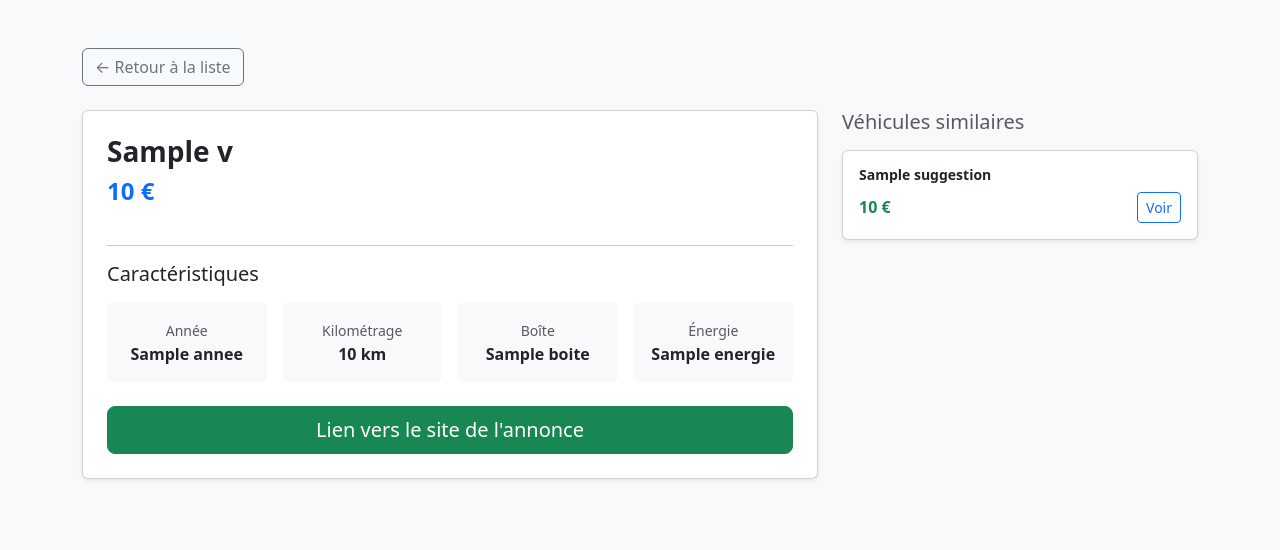
After one commit to Antoine-DaCruzPereira/DataEngineering, a Flask app: template scrappy/crawler/templates/detail.html in a window 1280 px wide. The commit adds this page. Shown: the top 550 px of the page. Run offline with Flask 3, Linux system fonts and the light colour scheme; the template is opened without the code that fills it: most values are stand-ins (such as "Sample title", 1, 10 or a date in 2020).

Commit message:
Modification Flask (Encore)

```diff
--- /dev/null
+++ b/scrappy/crawler/templates/detail.html
@@ -0,0 +1,77 @@
+<!DOCTYPE html>
+<html lang="fr">
+<head>
+    <meta charset="UTF-8">
+    <title>{{ v.titre }} - Détails</title>
+    <link href="https://cdn.jsdelivr.net/npm/bootstrap@5.3.0/dist/css/bootstrap.min.css" rel="stylesheet">
+</head>
+<body class="bg-light">
+
+<div class="container py-5">
+    <a href="/" class="btn btn-outline-secondary mb-4">← Retour à la liste</a>
+
+    <div class="row">
+        <div class="col-md-8">
+            <div class="card shadow-sm p-4 mb-4">
+                <h1 class="h3 fw-bold mb-2">{{ v.titre }}</h1>
+                <h4 class="text-primary fw-bold mb-4">{{ "{:,.0f}".format(v.prix).replace(',', ' ') }} €</h4>
+
+                <hr>
+
+                <h5 class="mb-3">Caractéristiques</h5>
+                <div class="row g-3">
+                    <div class="col-6 col-md-3">
+                        <div class="p-3 bg-light rounded text-center">
+                            <small class="text-muted">Année</small><br>
+                            <strong>{{ v.caracteristiques.annee }}</strong>
+                        </div>
+                    </div>
+                    <div class="col-6 col-md-3">
+                        <div class="p-3 bg-light rounded text-center">
+                            <small class="text-muted">Kilométrage</small><br>
+                            <strong>{{ "{:,.0f}".format(v.caracteristiques.kilometrage).replace(',', ' ') }} km</strong>
+                        </div>
+                    </div>
+                    <div class="col-6 col-md-3">
+                        <div class="p-3 bg-light rounded text-center">
+                            <small class="text-muted">Boîte</small><br>
+                            <strong>{{ v.caracteristiques.boite }}</strong>
+                        </div>
+                    </div>
+                    <div class="col-6 col-md-3">
+                        <div class="p-3 bg-light rounded text-center">
+                            <small class="text-muted">Énergie</small><br>
+                            <strong>{{ v.caracteristiques.energie }}</strong>
+                        </div>
+                    </div>
+                </div>
+
+                <div class="mt-4">
+                    <a href="{{ v.lien }}" target="_blank" class="btn btn-success w-100 btn-lg">
+                        Lien vers le site de l'annonce
+                    </a>
+                </div>
+            </div>
+        </div>
+
+        <div class="col-md-4">
+            <h5 class="mb-3 text-muted">Véhicules similaires</h5>
+            {% for s in suggestions %}
+            <div class="card shadow-sm mb-3">
+                <div class="card-body">
+                    <h6 class="card-title small fw-bold">{{ s.titre }}</h6>
+                    <div class="d-flex justify-content-between align-items-center mt-2">
+                        <span class="text-success fw-bold">{{ "{:,.0f}".format(s.prix).replace(',', ' ') }} €</span>
+                        <a href="{{ url_for('main.details_voiture', voiture_id=s._id) }}" class="btn btn-sm btn-outline-primary">Voir</a>
+                    </div>
+                </div>
+            </div>
+            {% else %}
+                <p class="text-muted small">Aucun véhicule similaire trouvé.</p>
+            {% endfor %}
+        </div>
+    </div>
+</div>
+
+</body>
+</html>
--- a/scrappy/crawler/templates/index.html
+++ b/scrappy/crawler/templates/index.html
@@ -105,8 +105,8 @@
                         <td>{{ v.caracteristiques.boite }}</td>
 
                         <td class="text-end pe-4">
-                            <a href="{{ v.lien }}" target="_blank" class="btn btn-sm btn-outline-primary rounded-pill px-3">
-                                Voir l'annonce
+                            <a href="{{ url_for('main.details_voiture', voiture_id=v._id) }}" class="btn btn-sm btn-outline-primary rounded-pill px-3">
+                             Détails
                             </a>
                         </td>
                     </tr>
```
Also changed, not shown: scrappy/crawler/routes/main.py (+26 -0 lines), 8 other files.
